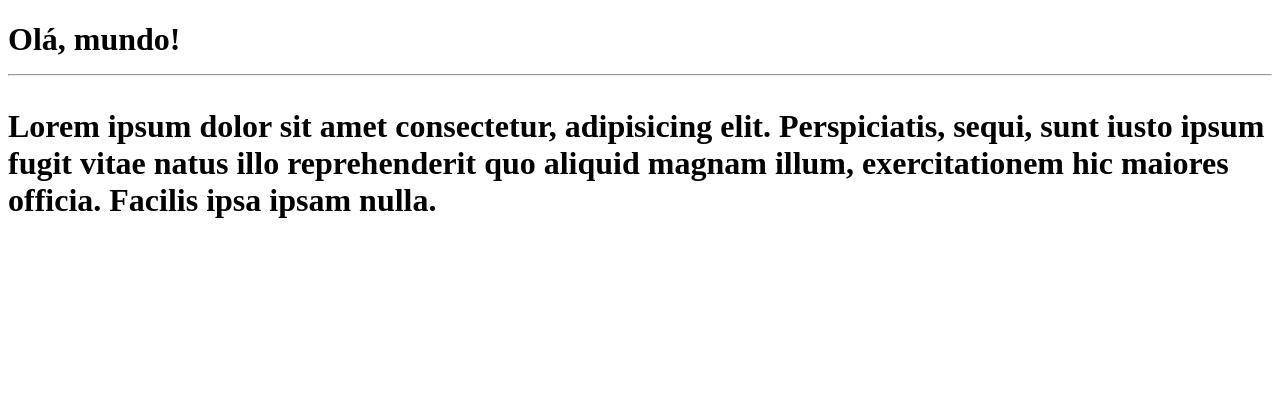
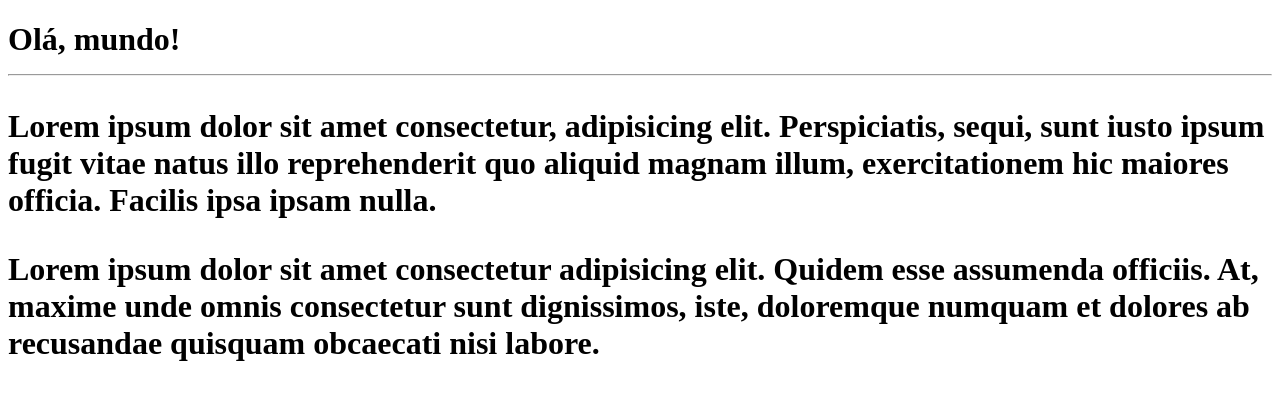
Before and after one commit to caiotenori0/Ola-mundo, a plain HTML site: page SITE-EXEMPLO/index.html in a window 1280 px wide. Drawn offline with Linux system fonts and the light colour scheme.

Commit message:
adicionei um paragrafo

```diff
--- a/SITE-EXEMPLO/index.html
+++ b/SITE-EXEMPLO/index.html
@@ -10,6 +10,7 @@
     <h1>Olá, mundo!
         <hr>
         <p>Lorem ipsum dolor sit amet consectetur, adipisicing elit. Perspiciatis, sequi, sunt iusto ipsum fugit vitae natus illo reprehenderit quo aliquid magnam illum, exercitationem hic maiores officia. Facilis ipsa ipsam nulla.</p>
+    <p>Lorem ipsum dolor sit amet consectetur adipisicing elit. Quidem esse assumenda officiis. At, maxime unde omnis consectetur sunt dignissimos, iste, doloremque numquam et dolores ab recusandae quisquam obcaecati nisi labore.</p>
     </h1>
 </body>
 </html>
```
